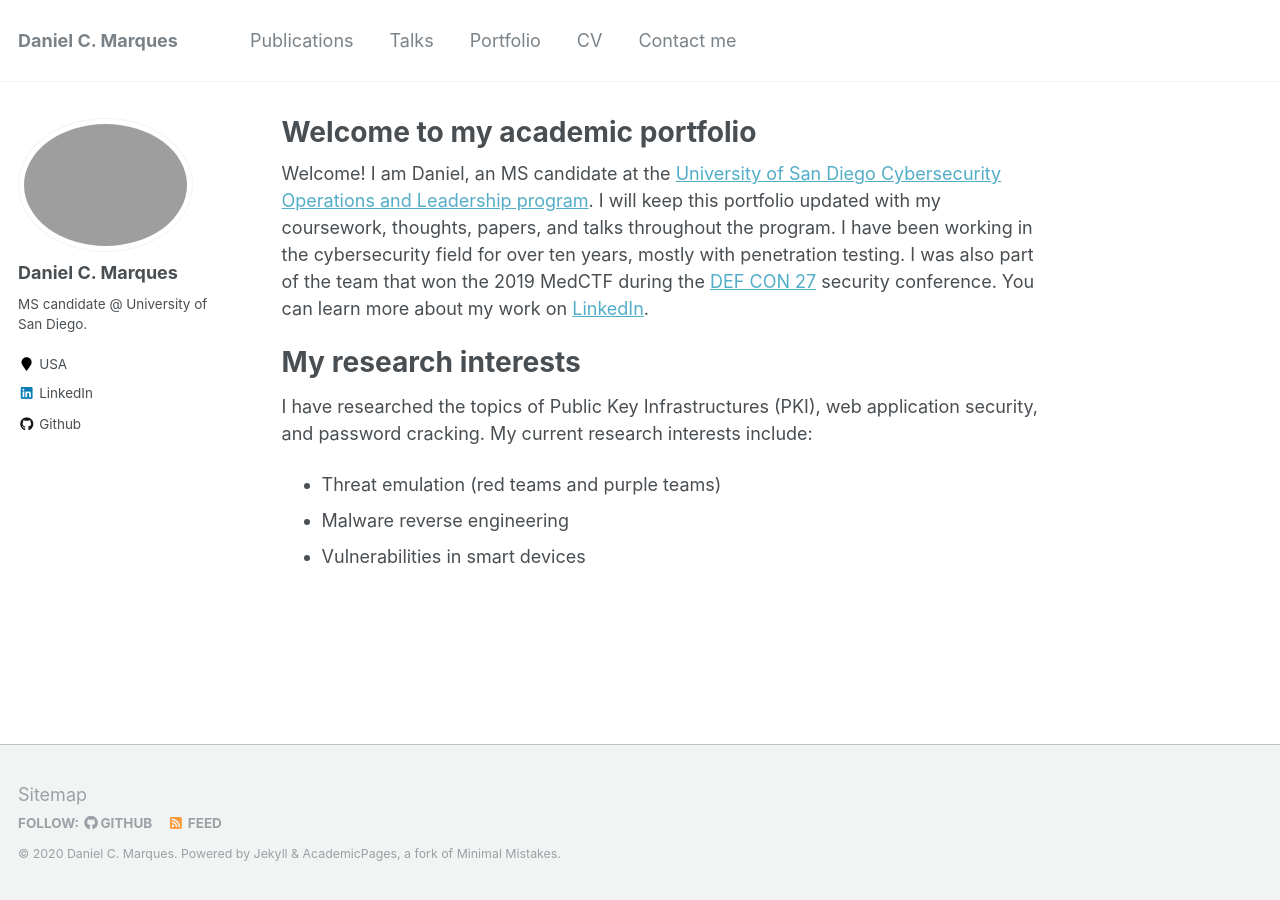
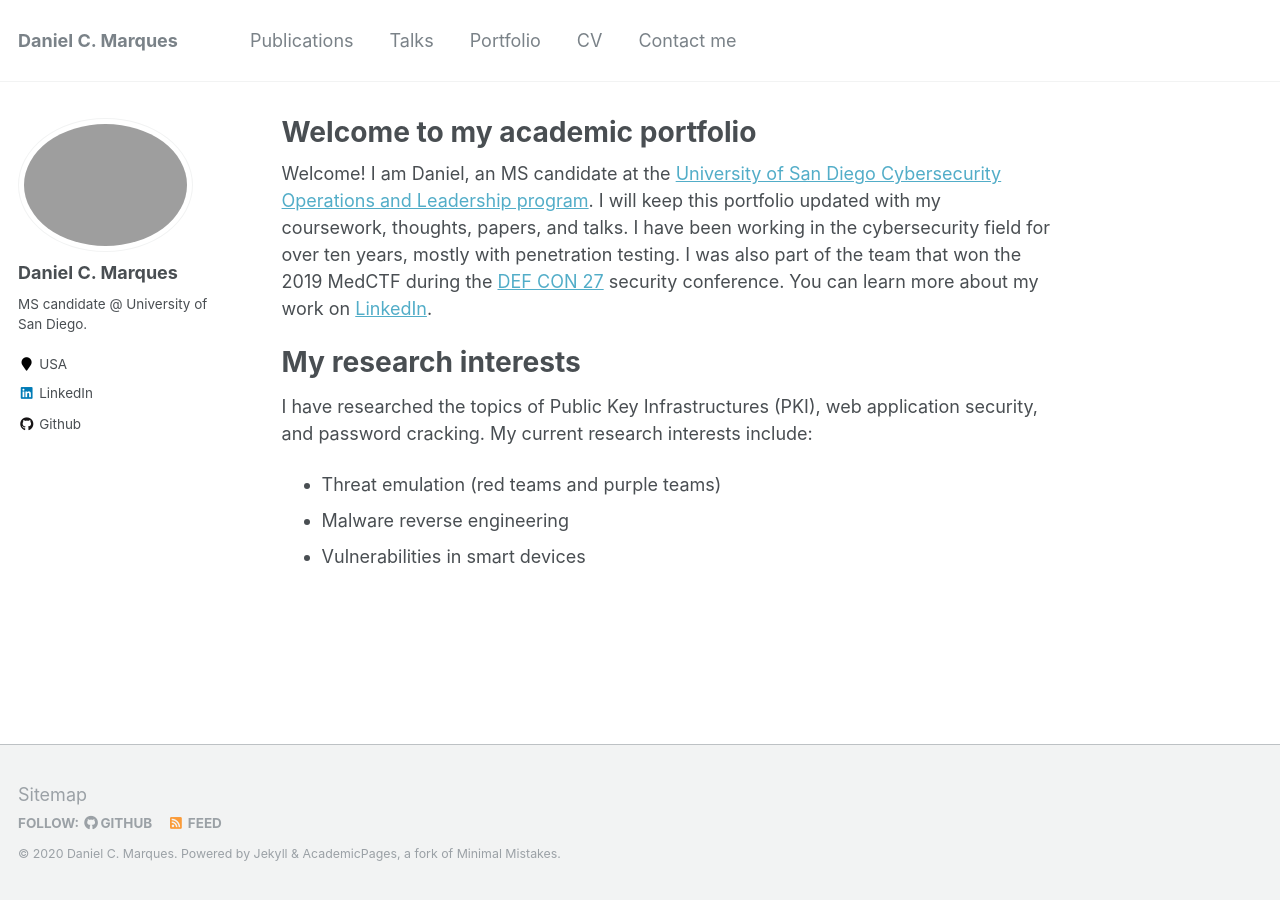
Before and after one commit to danielcmarques/danielcmarques.github.io, a Jekyll site: the page built from _pages/about.md, in a window 1280 px wide. Built offline with Jekyll 4.4.1, drawn with Linux system fonts in a browser that asks for light colours.

Commit message:
Update about.md

```diff
--- a/_pages/about.md
+++ b/_pages/about.md
@@ -8,7 +8,7 @@ redirect_from:
   - /about.html
 ---
 
-Welcome! I am Daniel, an MS candidate at the [University of San Diego Cybersecurity Operations and Leadership program](https://www.sandiego.edu/). I will keep this portfolio updated with my coursework, thoughts, papers, and talks throughout the program. I have been working in the cybersecurity field for over ten years, mostly with penetration testing. I was also part of the team that won the 2019 MedCTF during the [DEF CON 27](https://www.defcon.org/) security conference. You can learn more about my work on [LinkedIn](https://www.linkedin.com/in/danielcmarques/).
+Welcome! I am Daniel, an MS candidate at the [University of San Diego Cybersecurity Operations and Leadership program](https://www.sandiego.edu/). I will keep this portfolio updated with my coursework, thoughts, papers, and talks. I have been working in the cybersecurity field for over ten years, mostly with penetration testing. I was also part of the team that won the 2019 MedCTF during the [DEF CON 27](https://www.defcon.org/) security conference. You can learn more about my work on [LinkedIn](https://www.linkedin.com/in/danielcmarques/).
 
 My research interests
 ======
```
